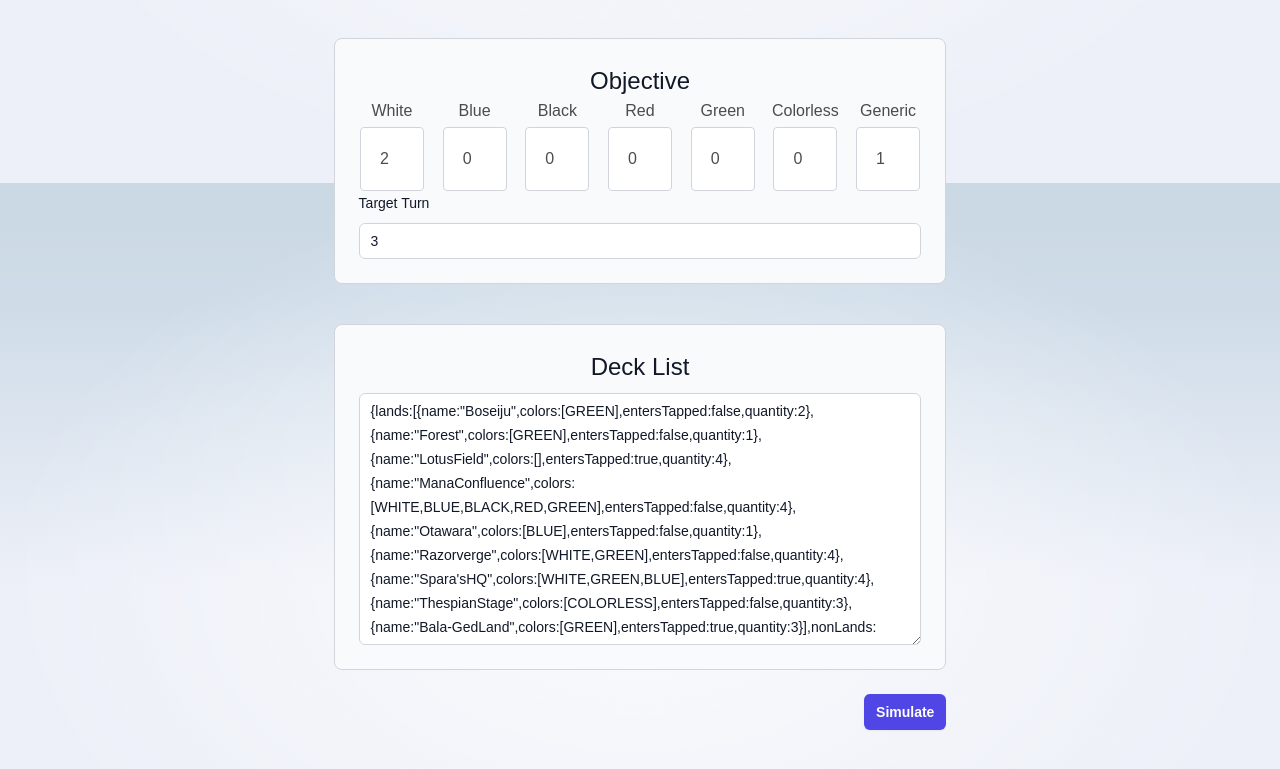
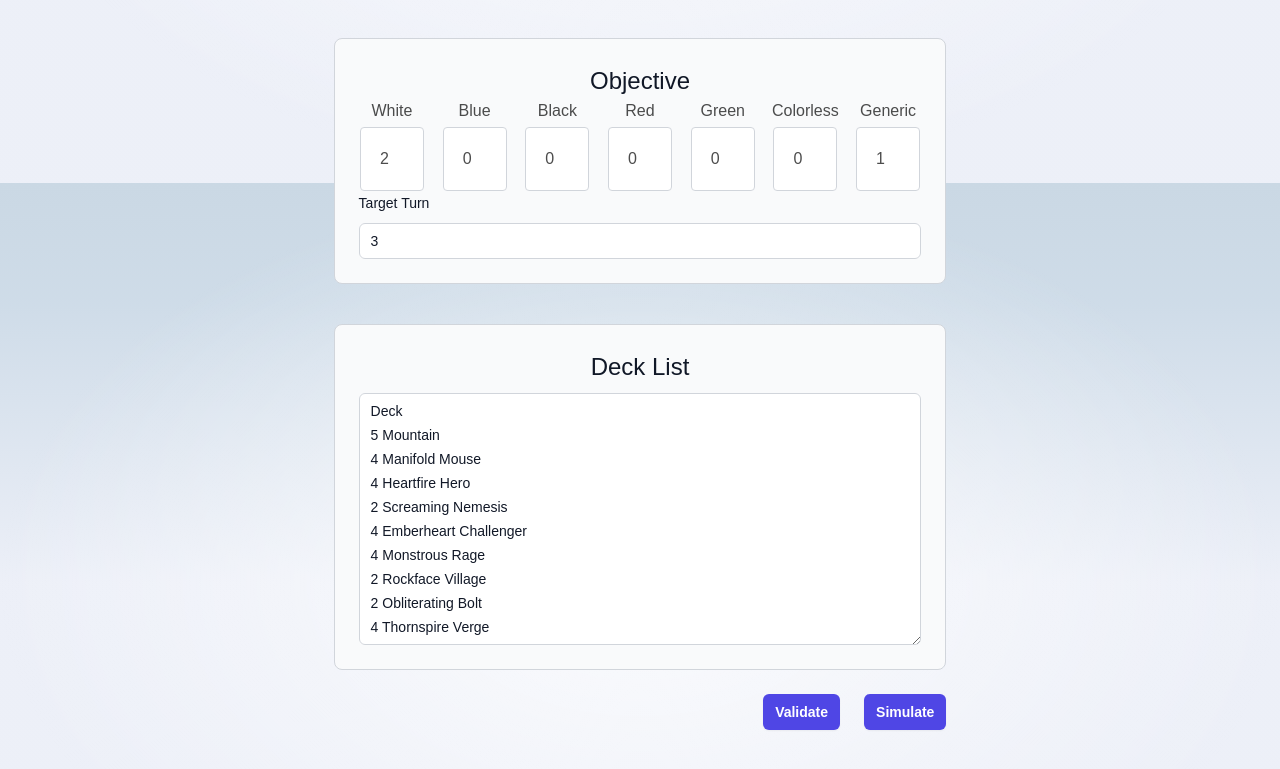
Before and after one commit to CallMeCCLemon/manabase-simulation-webapp, a SvelteKit app: page / in a window 1280 px wide. Shown: the part 617-1386 px from the top of the page. Built offline with nearby package versions, Linux system fonts and the light colour scheme.

Commit message:
Adding validate button to test new GQL endpoint

```diff
--- a/package.json
+++ b/package.json
@@ -37,6 +37,7 @@
 	"dependencies": {
 		"@urql/core": "^5.0.8",
 		"chart.js": "^4.4.7",
-		"echarts": "^5.5.1"
+		"echarts": "^5.5.1",
+		"gql-query-builder": "^3.8.0"
 	}
 }
--- a/src/routes/+page.svelte
+++ b/src/routes/+page.svelte
@@ -1,4 +1,5 @@
 <script lang="ts">
+	import * as gql from 'gql-query-builder'
 	import welcome from '$lib/images/svelte-welcome.webp';
 	import welcomeFallback from '$lib/images/svelte-welcome.png';
 	import RequestForm from './RequestForm.svelte';
@@ -17,7 +18,7 @@
 	};
 
 	let ready = $state(false);
-	let inProgress = $state(false);
+	let isValid = $state();
 
 	let result = $state(defaultResult);
 
@@ -103,6 +104,48 @@
 				checkpoints: []
 			};
 		});
+	};
+
+	async function validate(deckList: string, gqlEndpoint: string) {
+		result = defaultResult;
+
+		let query = gql.query({
+			operation: 'validate',
+			variables: {
+				deckList: deckList,
+			},
+			fields: [
+				'isValid',
+				{
+					invalidCards: [
+						'name',
+						'reason'
+					]
+				}
+			]
+		})
+
+		console.log(`Query: ${JSON.stringify(query)}`);
+
+		fetch(`${gqlEndpoint}/graphql`, {
+			method: 'POST',
+			headers: {
+				'Content-Type': 'application/json',
+				Accept: 'application/json'
+			},
+			body: JSON.stringify(query),
+		}).then((response) => {
+			console.log(`validate response: ${response.status}, ${response.statusText}`);
+			return response.json();
+		}).then((data) => {
+			console.log(`Object: ${JSON.stringify(data)}`);
+			console.log(`validate response: ${data.data.validate.isValid}, ${JSON.stringify(data.data.validate.invalidCards)}`);
+			isValid = data.data.validate.isValid;
+			ready = true;
+			console.log(`Validated: ${ready}`);
+		}).catch((err) => {
+			console.log(err);
+		});
 	}
 
 </script>
@@ -124,7 +167,7 @@
 		MTG Mana Simulator
 	</h1>
 
-	<RequestForm simulate={simulate} gqlEndpoint={gqlEndpoint} />
+	<RequestForm simulate={simulate} gqlEndpoint={gqlEndpoint} validate={validate} />
 	<ResultPane {...result} />
 </section>
 
--- a/src/routes/RequestForm.svelte
+++ b/src/routes/RequestForm.svelte
@@ -3,6 +3,7 @@
 
 	const {
 		simulate,
+		validate,
 		gqlEndpoint,
 	} = $props();
 
@@ -21,7 +22,35 @@
 
 	let initialHandSize = $state(7);
 	let cardsDrawnPerTurn = $state(1);
-	let deckList = $state(`{lands:[{name:"Boseiju",colors:[GREEN],entersTapped:false,quantity:2},{name:"Forest",colors:[GREEN],entersTapped:false,quantity:1},{name:"LotusField",colors:[],entersTapped:true,quantity:4},{name:"ManaConfluence",colors:[WHITE,BLUE,BLACK,RED,GREEN],entersTapped:false,quantity:4},{name:"Otawara",colors:[BLUE],entersTapped:false,quantity:1},{name:"Razorverge",colors:[WHITE,GREEN],entersTapped:false,quantity:4},{name:"Spara'sHQ",colors:[WHITE,GREEN,BLUE],entersTapped:true,quantity:4},{name:"ThespianStage",colors:[COLORLESS],entersTapped:false,quantity:3},{name:"Bala-GedLand",colors:[GREEN],entersTapped:true,quantity:3}],nonLands:[{name:"LlanowarElves",castingCost:{colorRequirements:[GREEN],genericCost:1},quantity:34}]}`);
+	let deckList = $state(`Deck
+5 Mountain
+4 Manifold Mouse
+4 Heartfire Hero
+2 Screaming Nemesis
+4 Emberheart Challenger
+4 Monstrous Rage
+2 Rockface Village
+2 Obliterating Bolt
+4 Thornspire Verge
+2 Snakeskin Veil
+3 Monastery Swiftspear
+4 Burst Lightning
+3 Soulstone Sanctuary
+3 Questing Druid // Seek the Beast
+4 Copperline Gorge
+4 Hired Claw
+2 Scorching Dragonfire
+4 Karplusan Forest
+
+Sideboard
+3 Pawpatch Formation
+2 Torch the Tower
+2 Scorching Shot
+2 Tectonic Hazard
+1 Questing Druid
+2 Lithomantic Barrage
+3 Urabrask's Forge
+	`);
 	let targetTurn = $state(3);
 	let result = $state(defaultResult);
 
@@ -43,6 +72,15 @@
 
 	function updateManaCost(color: keyof typeof initialManaCost, updatedValue: number) {
 		manaCost = setFieldByString(manaCost, color, updatedValue); // Create a new object
+	}
+
+	async function handleValidate(formData: FormData) {
+		// event.preventDefault();
+		const formValues = Object.fromEntries(formData.entries());
+		console.log('Form Data:', formValues['deck-list']);
+
+		// const formData = new FormData(event.currentTarget as HTMLFormElement);
+		validate(formValues['deck-list'], gqlEndpoint);
 	}
 
 	async function handleSubmit(event: Event) {
@@ -173,6 +211,19 @@
 				<div class="mt-6 flex items-center justify-end gap-x-6">
 					{#if !result.inProgress}
 						<button
+							type="button"
+							class="rounded-md bg-indigo-600 px-3 py-2 text-sm font-semibold text-white shadow-sm hover:bg-indigo-500 focus-visible:outline focus-visible:outline-2 focus-visible:outline-offset-2 focus-visible:outline-indigo-600"
+							onclick={() => {
+								let form = document.querySelector('form');
+								if (form === null) {
+									return;
+								}
+								handleValidate(new FormData(form))
+							}}
+						>
+							Validate
+						</button>
+						<button
 							type="submit"
 							class="rounded-md bg-indigo-600 px-3 py-2 text-sm font-semibold text-white shadow-sm hover:bg-indigo-500 focus-visible:outline focus-visible:outline-2 focus-visible:outline-offset-2 focus-visible:outline-indigo-600"
 						>
```
Also changed, not shown: 1 other file (tests, documents, lock files or other folders).
